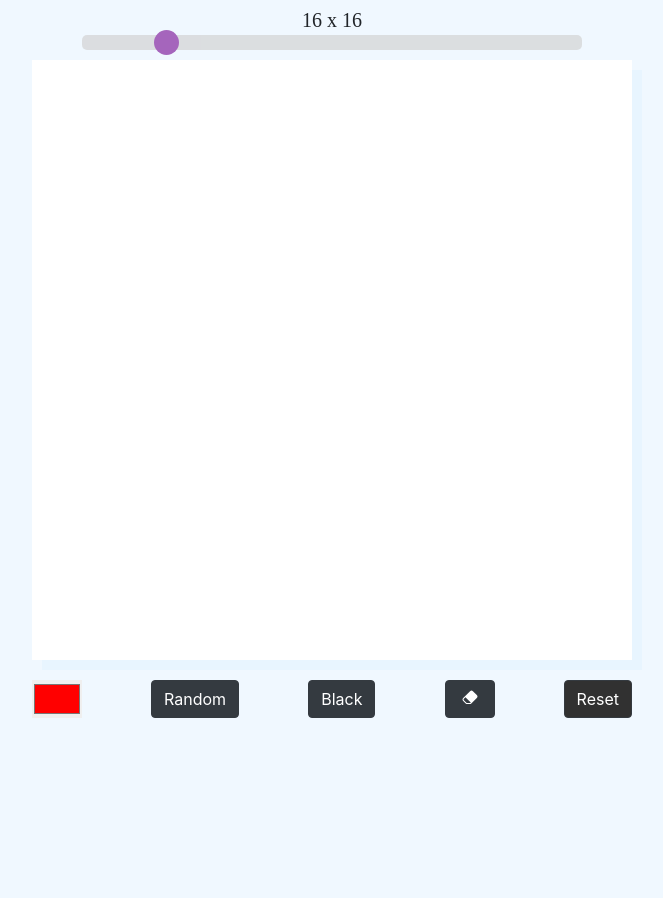
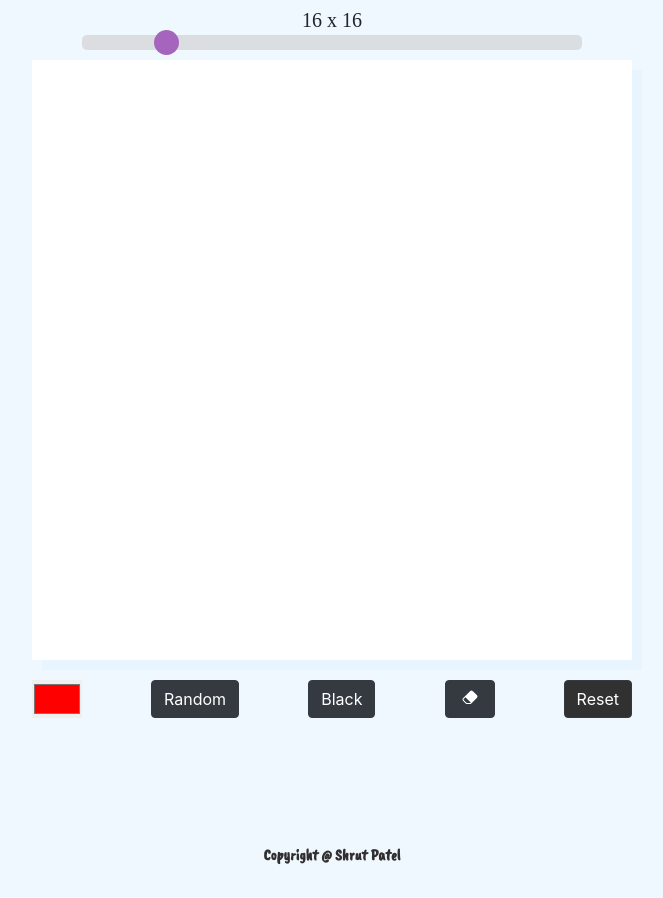
Before and after one commit to sshrxt/Etch-a-Sketch, a plain HTML site: page index.html in a window 1280 px wide. Shown: the part 108-1006 px from the top of the page, without its empty margins (308-971 px from the left). Before the commit the page ends 826 px from the top, so only its background shows below. Drawn offline with nearby package versions, Linux system fonts and the light colour scheme; a web font is replaced by a local one.

Commit message:
added footer

```diff
--- a/index.html
+++ b/index.html
@@ -24,6 +24,7 @@
 
     <div class="slidecontainer">
       <div id="slider-info">16x16</div>
+
       <input
         type="range"
         min="1"
@@ -36,7 +37,7 @@
 
     <div class="sketch-container"></div>
 
-    <div class="footer">
+    <div class="choice-container">
       <input type="color" id="favcolor" value="#ff0000" />
       <button type="button" id="random" class="btn btn-dark">Random</button>
       <button type="button" id="black" class="btn btn-dark">Black</button>
@@ -57,6 +58,10 @@
       <button type="button" id="reset" class="btn btn-dark">Reset</button>
     </div>
 
+    <div class="footer">
+        <p>Copyright @ Shrut Patel</p>
+    </div>
+
     <script src="script.js" defer></script>
   </body>
 </html>
--- a/style.css
+++ b/style.css
@@ -18,11 +18,22 @@ body {
   box-shadow: 10px 10px rgba(0, 170, 255, 0.034);
 }
 
+
+
 .cell {
 
 }
 
-.footer {
+.footer{
+    margin-top: 110px;
+    text-align: center;
+    padding: 15px;
+    color: rgb(48, 46, 46);
+    font-weight: 900;
+    font-family: "Caveat Brush";
+}
+
+.choice-container {
   display: flex;
   justify-content: space-between;
   width: 600px;
```
